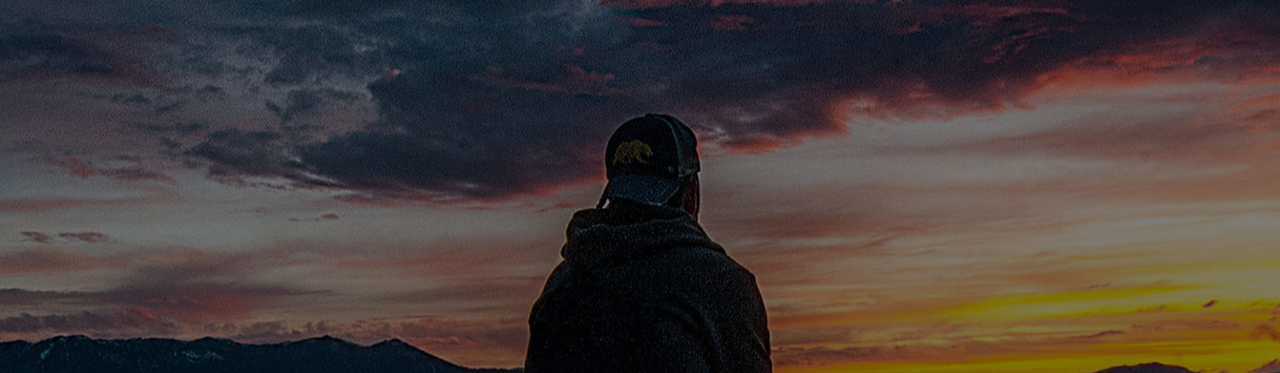
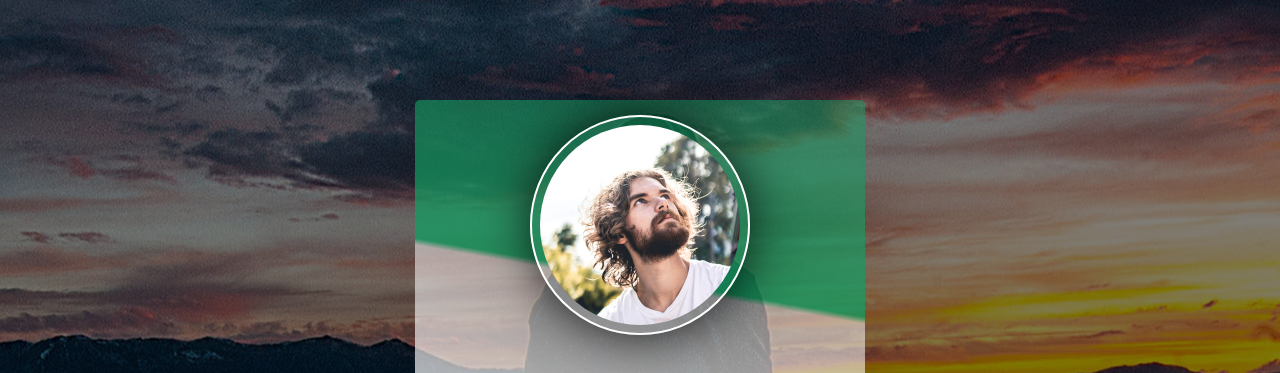
Before and after one commit to z0ggy/Portfolio-project, a plain HTML site: page Invisible Card/index.html in a window 1280 px wide. Shown: the top 373 px of the page. Drawn offline with Linux system fonts and the light colour scheme.

Commit message:
added Irish flag as background

```diff
--- a/Invisible Card/style.css
+++ b/Invisible Card/style.css
@@ -29,5 +29,30 @@
 }
 
 .card {
-    display: none;
+    height: 100%;
+    width: 100%;
+    background: linear-gradient(190deg, rgba(22, 155, 98, .5) 0, rgba(22, 155, 98, .8) 32%,rgba(255,255,255,.5) 33%, rgba(255,255,255,.8) 66%,rgba(255, 130, 0, .5) 67%, rgba(255, 130, 0, .8) 99%);
+
+    /* inherit radius from .card-wrapper */
+    border-radius: inherit;
+
+    /* default flex direction is row */
+    display: flex;
+    flex-direction: column;
+    align-items: center;
+
+    /* make some space between elements */
+    justify-content: space-between;
 }
+
+.card-img {
+    width: 200px;
+    height: 200px;
+    border-radius: 50%;
+    /* object-fit: cover; use this if picture is not square */
+    margin-top: 15px;
+    border: 2px solid #fff;
+    padding: 8px;
+    box-shadow: 0 0 50px rgba(0, 0, 0, .8);
+
+}
```
